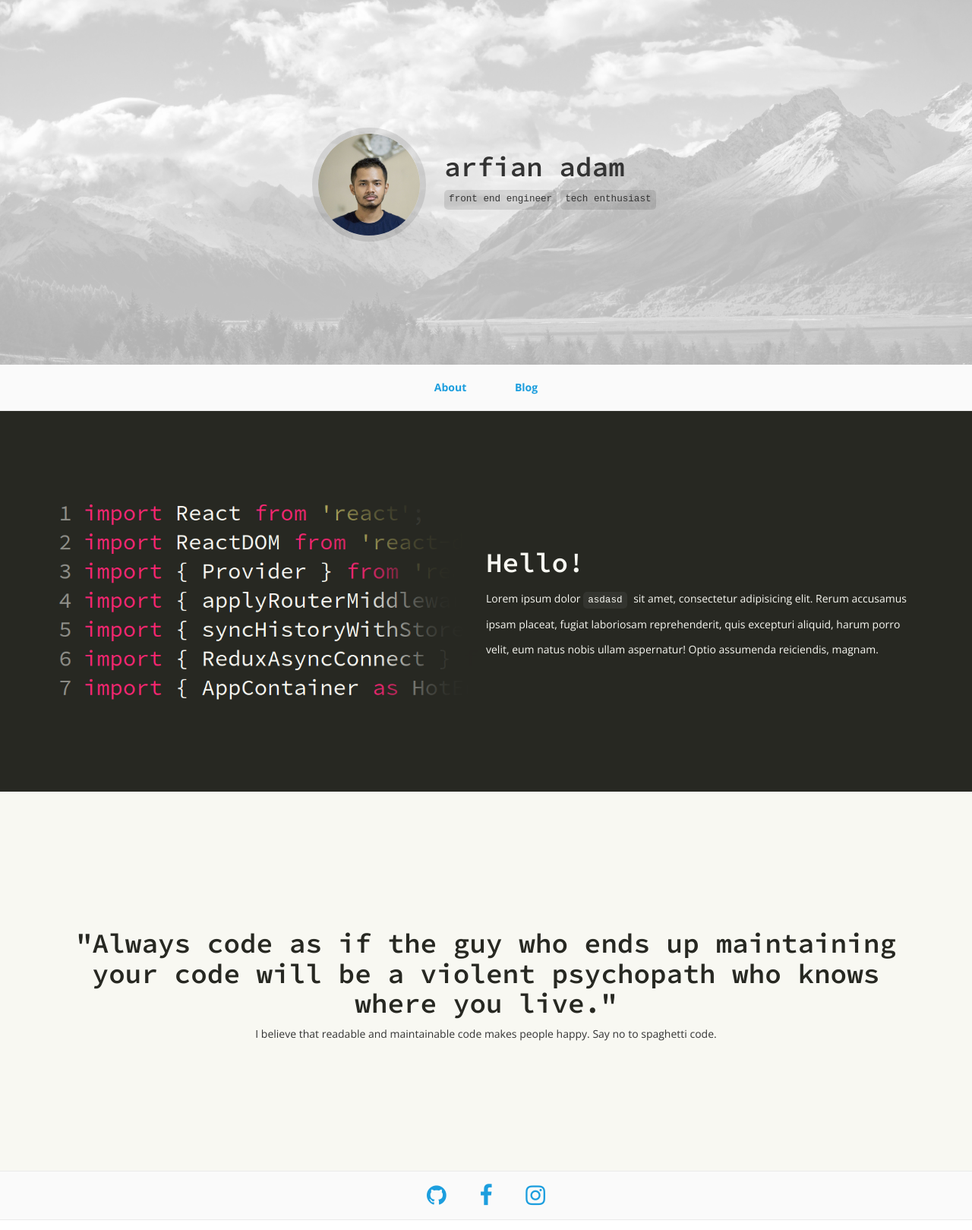
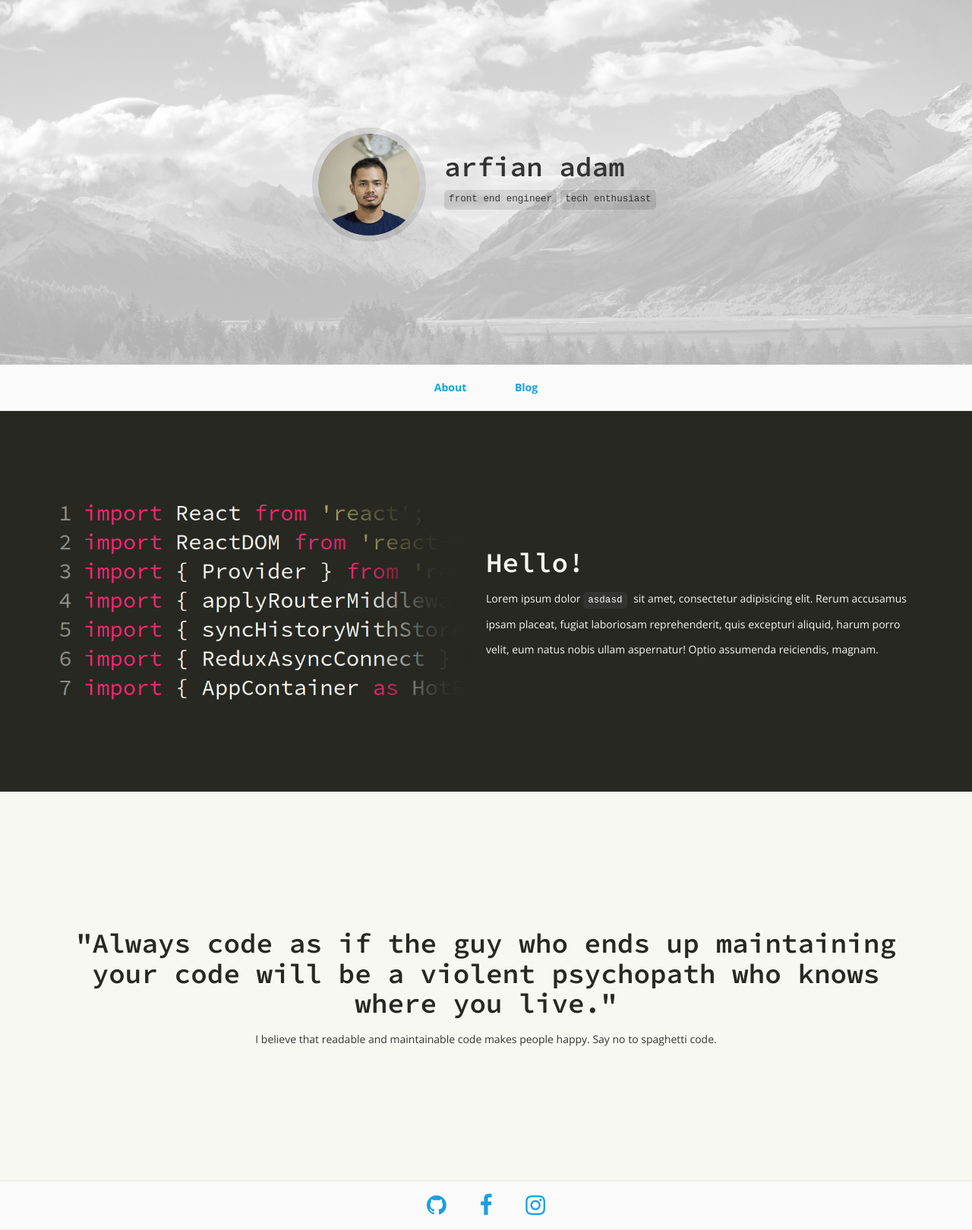
Before and after one commit to arfianadam/arfian.id, a Jekyll site: the page built from index.html, in a window 1280 px wide. Shown: the whole page at 76% size. Built offline with Jekyll 4.4.1, drawn with Linux system fonts in a browser that asks for light colours.

Commit message:
added lineweight to banner paragraph

```diff
--- a/_sass/components/_banner1.scss
+++ b/_sass/components/_banner1.scss
@@ -13,5 +13,6 @@
 	}
 	p {
 		text-align: center;
+		line-height: 2.4;
 	}
 }
```
